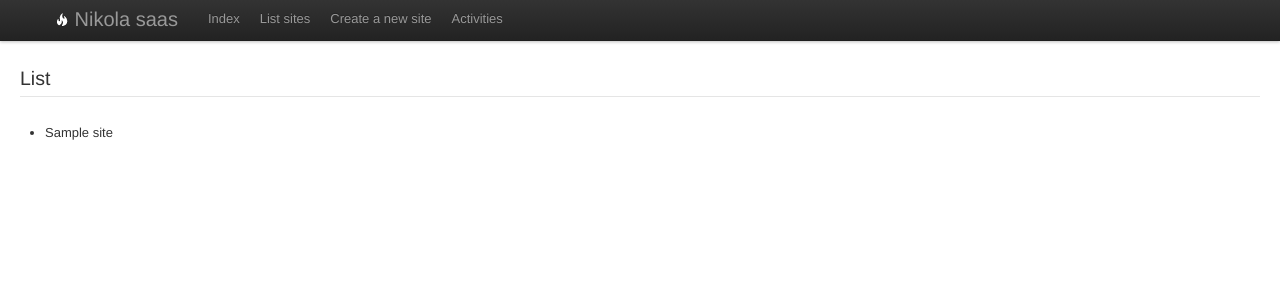
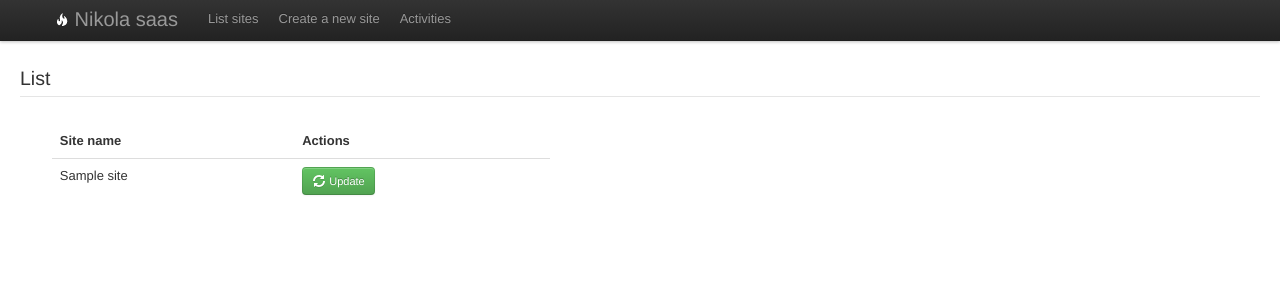
Before and after one commit to hugoruscitti/nikola-saas, a Flask app: template templates/list.html in a window 1280 px wide. Shown: the top 300 px of the page. Run offline with Flask 2, Linux system fonts and the light colour scheme; the template is opened without the code that fills it: most values are stand-ins (such as "Sample title", 1, 10 or a date in 2020); some libraries are stand-ins or nearby versions.

Commit message:
Creando accion para actualizar repositorios.

```diff
--- a/app.py
+++ b/app.py
@@ -3,6 +3,7 @@ from flask import Flask
 from flask import render_template
 from flask import request
 import commands
+import utils
 
 
 app = Flask(__name__)
@@ -16,10 +17,6 @@ def helpers_personalizados():
     return {'include_js': helper_include_js}
 
 @app.route("/")
-def index():
-    return render_template("index.html")
-
-@app.route("/list")
 def list():
     sites = [d for d in os.listdir(sites_path) if os.path.isdir(os.path.join(sites_path, d))]
     return render_template("list.html", sites=sites)
@@ -31,6 +28,9 @@ def create():
 @app.route("/create_site", methods=['POST'])
 def create_site():
     url = request.form['url']
+    return clone_site(url)
+
+def clone_site(url):
     name = os.path.basename(url)
     result = commands.clonar_repositorio(url, sites_path + name)
     return render_template("create_site.html", result=result)
@@ -39,5 +39,10 @@ def create_site():
 def activities():
     return render_template("activities.html")
 
+@app.route("/update/<site>")
+def update(site):
+    url = utils.get_url_from_repository(os.path.join(sites_path, site))
+    return clone_site(url)
+
 if __name__ == "__main__":
     app.run(debug=True)
--- a/templates/create_site.html
+++ b/templates/create_site.html
@@ -2,7 +2,7 @@
 
 {% block body %}
 <p>
-<a href='/list' class='btn btn-success'>Terminar</a>
+<a href='{{url_for('list')}}' class='btn btn-success'>Terminar</a>
 
 <pre>
 {{ result }}
--- a/templates/layout.html
+++ b/templates/layout.html
@@ -17,8 +17,7 @@
             <div class="container">
                 <a class="brand" href="/"><i style='margin-top: 5px' class="icon-fire icon-white"></i> Nikola saas</a>
                 <ul class="nav">
-                    <li><a href="/">Index</a></li>
-                    <li><a href="/list">List sites</a></li>
+                    <li><a href="/">List sites</a></li>
                     <li><a href="/create">Create a new site</a></li>
                     <li><a href="/activities">Activities</a></li>
                 </ul>
--- a/templates/list.html
+++ b/templates/list.html
@@ -6,12 +6,29 @@
 
 {% if not sites %}
     <div class="alert alert-error">There is not sites</div>
+{% else %}
+<div class='span5'>
+    <table class='table'>
+        <thead>
+            <tr>
+                <th>Site name</th>
+                <th>Actions</th>
+            </tr>
+        </thead>
+
+        <tbody>
+        {% for site in sites %}
+            <tr>
+                <td>{{ site }}</td>
+                <td><a href="/update/{{site}}" class='btn btn-small btn-success'><i class='icon-refresh icon-white'></i> Update</a></td>
+            </tr>
+        {% endfor %}
+        </tbody>
+
+    </table>
+</div>
+
 {% endif %}
 
-<ul>
-{% for site in sites %}
-    <li>{{ site }}</li>
-{% endfor %}
-</ul>
 
 {% endblock %}
--- /dev/null
+++ b/utils.py
@@ -0,0 +1,6 @@
+import ConfigParser, os
+
+def get_url_from_repository(repo_path):
+    import configdict
+    cf = configdict.ConfigDict(os.path.join(repo_path, '.git/config'))
+    return cf['remote "origin"']['url']
```
Also changed, not shown: templates/index.html (deleted, +0 -7 lines).
